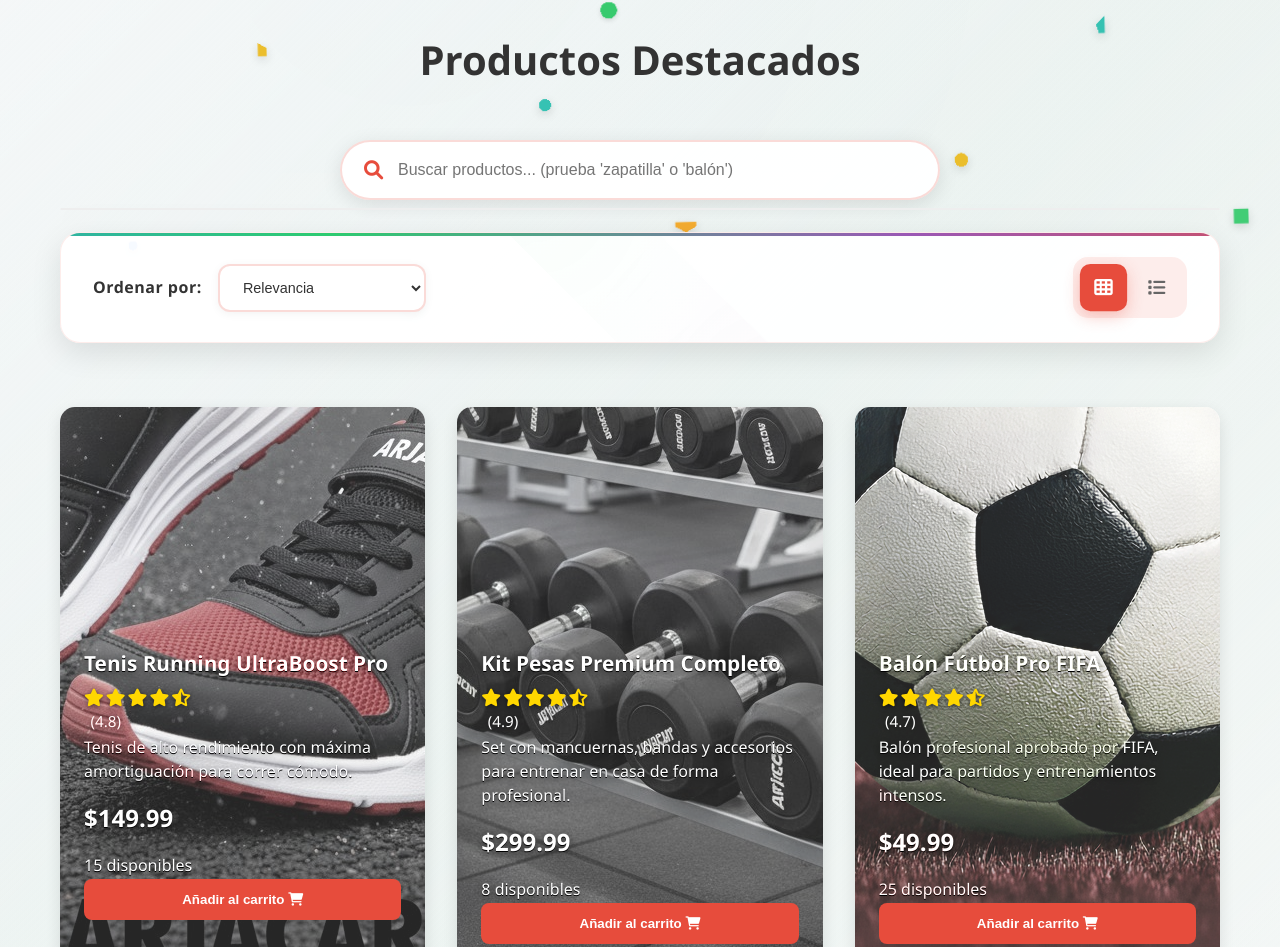
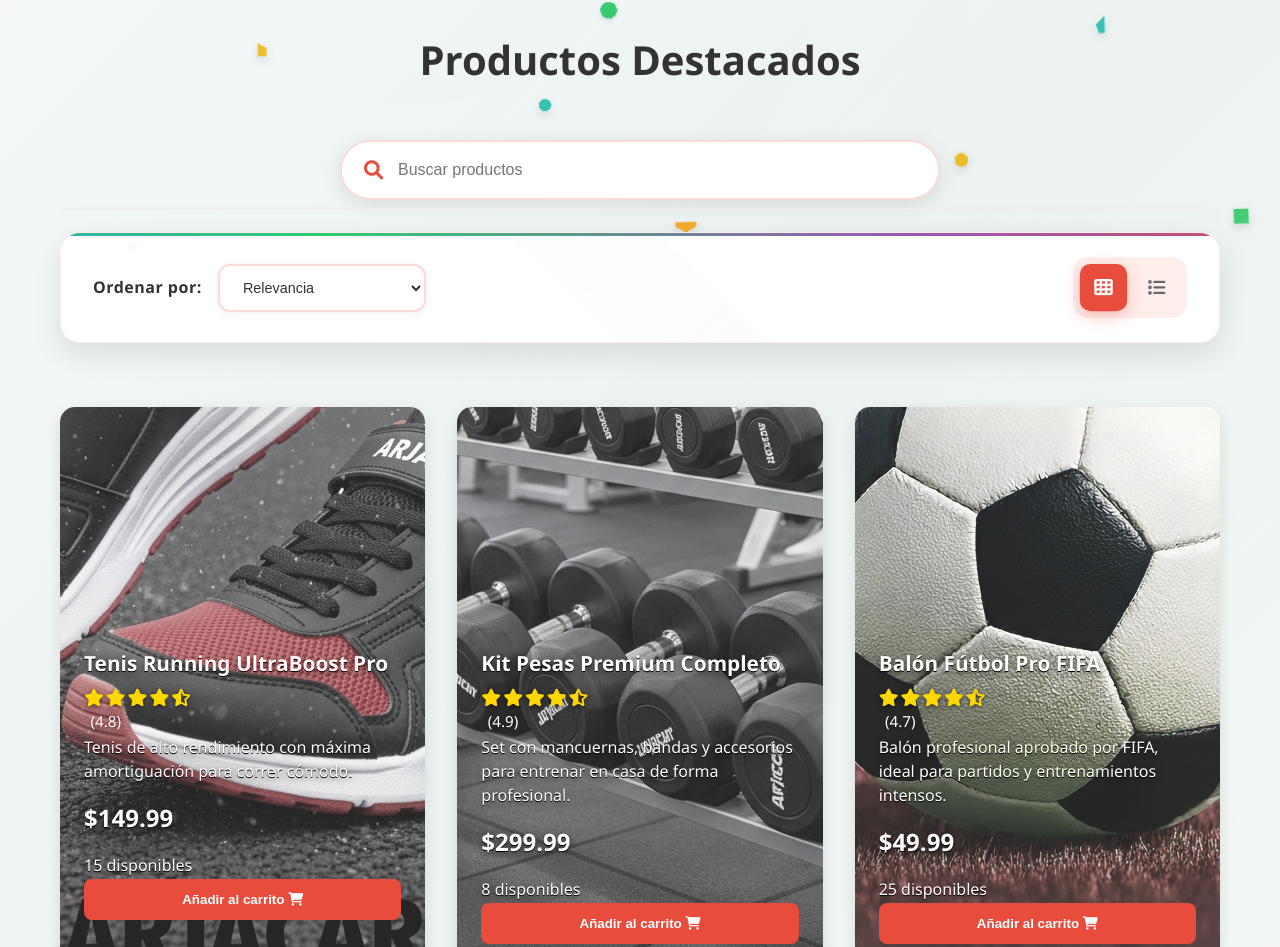
Before and after one commit to rojaslona/HACKATON, a plain HTML site: page index.html in a window 1280 px wide. Shown: the part 852-1799 px from the top of the page. Drawn offline with Linux system fonts and the light colour scheme.

Commit message:
rojaslona (html)

```diff
--- a/index.html
+++ b/index.html
@@ -83,7 +83,7 @@
                     <input type="text"
                            id="smartSearchInput"
                            class="smart-search-input"
-                           placeholder="Buscar productos... (prueba 'zapatilla' o 'balón')"
+                           placeholder="Buscar productos"
                            aria-label="Buscar productos">
                     <button class="clear-search" id="clearSearch" aria-label="Limpiar búsqueda" style="display: none;">
                         <i class="fas fa-times" aria-hidden="true"></i>
```
